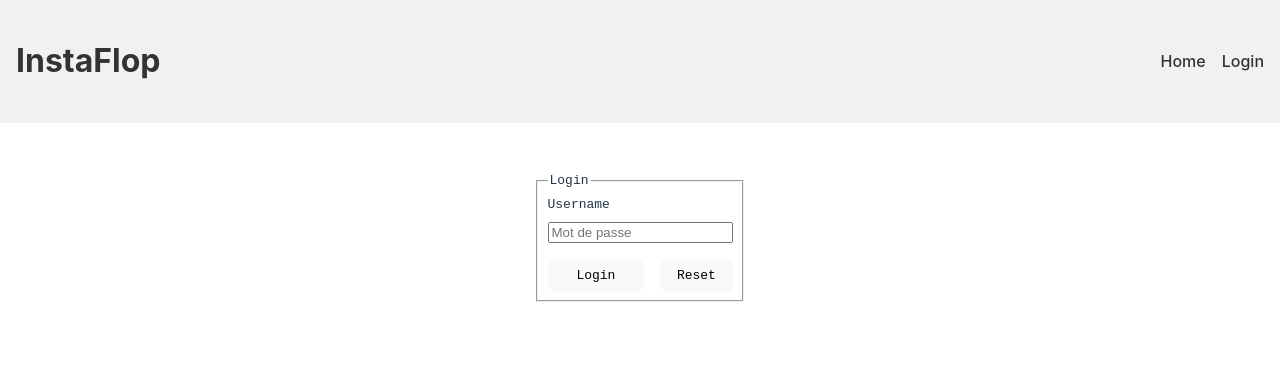
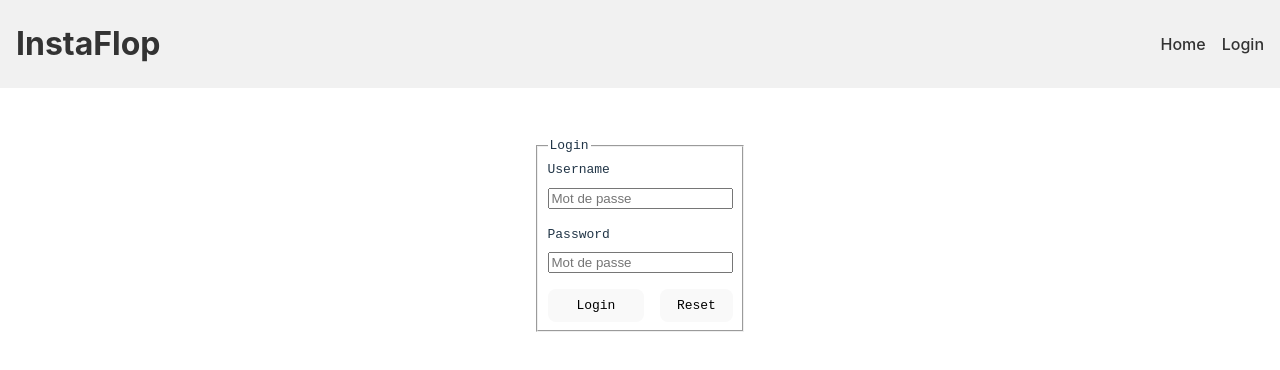
Before and after one commit to TonybynMp4/vuejs101-2, a Vue app: page /#/login in a window 1280 px wide. Shown: the top 370 px of the page. Built offline with nearby package versions, Linux system fonts and the light colour scheme.

Commit message:
feat: button component

```diff
--- /dev/null
+++ b/src/components/ButtonComponent.vue
@@ -0,0 +1,18 @@
+<script setup lang="ts">
+    interface FieldComponentProperties {
+        id: string;
+        type?: 'submit' | 'reset' | 'button';
+        label: string;
+    }
+
+    defineProps<FieldComponentProperties>();
+</script>
+
+<template>
+    <button :id="id" :type="type ?? 'submit'">
+        {{ label }}
+    </button>
+</template>
+
+<style scoped>
+</style>
--- a/src/components/FormComponent.vue
+++ b/src/components/FormComponent.vue
@@ -1,4 +1,5 @@
 <script setup lang="ts">
+import ButtonComponent from './ButtonComponent.vue';
 import FieldComponent from './FieldComponent.vue';
 
     function onsubmit(event: Event) {
@@ -13,10 +14,11 @@ import FieldComponent from './FieldComponent.vue';
             <legend>Login</legend>
 
             <FieldComponent id="username" label="Username" placeholder="Username" />
+            <FieldComponent id="password" label="Password" placeholder="Password" type="password" />
 
             <section class="actions">
-                <button id="login">Login</button>
-                <button id="reset" type="reset">Reset</button>
+                <ButtonComponent id="login" label="Login" />
+                <ButtonComponent id="reset" label="Reset" type="reset" />
             </section>
         </fieldset>
     </form>
--- a/src/style.css
+++ b/src/style.css
@@ -11,6 +11,10 @@
     text-rendering: optimizeLegibility;
     -webkit-font-smoothing: antialiased;
     -moz-osx-font-smoothing: grayscale;
+}
+
+h1 {
+    margin: 0;
 }
 
 * {
```
